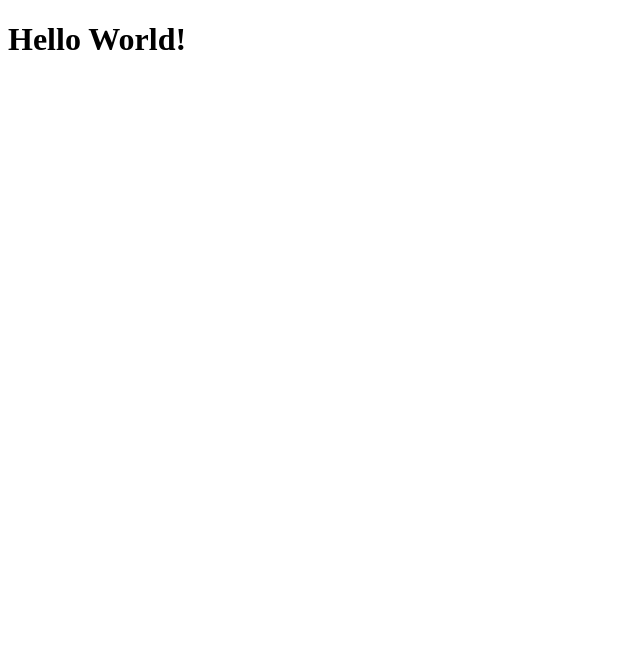
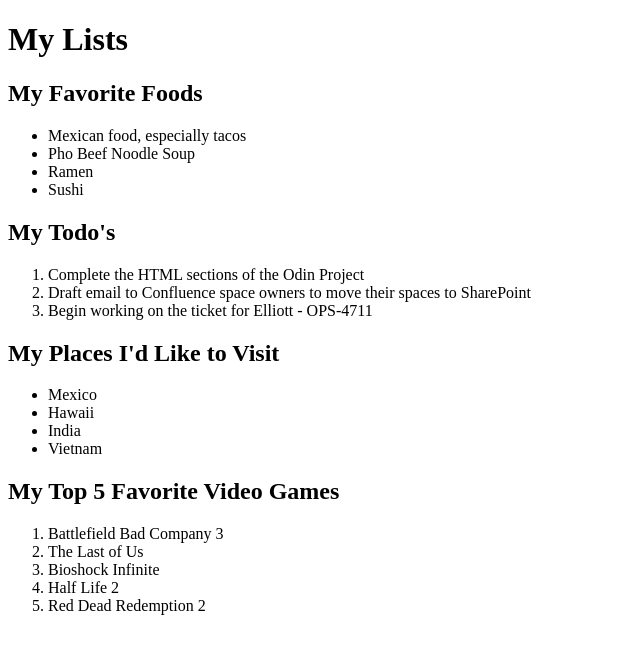
Before and after one commit to iamthestevie/TheOdinProject, a plain HTML site: page html-boilerplate/index.html in a window 1280 px wide. Shown: the whole page, without its empty margins (0-640 px from the left). Drawn offline with Linux system fonts and the light colour scheme.

Commit message:
HTML Foundations -> Lists

```diff
--- a/html-boilerplate/index.html
+++ b/html-boilerplate/index.html
@@ -35,6 +35,38 @@ primarily used by assistive technologies.
         All content goes between the body tags.
      -->
     <body>
-        <h1>Hello World!</h1>
+        <h1>My Lists</h1>
+
+        <h2>My Favorite Foods</h2>
+        <ul>
+            <li>Mexican food, especially tacos</li>
+            <li>Pho Beef Noodle Soup</li>
+            <li>Ramen</li>
+            <li>Sushi</li>
+        </ul>
+
+        <h2>My Todo's</h2>
+        <ol>
+            <li>Complete the HTML sections of the Odin Project</li>
+            <li>Draft email to Confluence space owners to move their spaces to SharePoint</li>
+            <li>Begin working on the ticket for Elliott - OPS-4711</li>
+        </ol>
+
+        <h2>My Places I'd Like to Visit</h2>
+        <ul>
+            <li>Mexico</li>
+            <li>Hawaii</li>
+            <li>India</li>
+            <li>Vietnam</li>
+        </ul>
+
+        <h2>My Top 5 Favorite Video Games</h2>
+        <ol>
+            <li>Battlefield Bad Company 3</li>
+            <li>The Last of Us</li>
+            <li>Bioshock Infinite</li>
+            <li>Half Life 2</li>
+            <li>Red Dead Redemption 2</li>
+        </ol>
     </body>
 </html>
```
